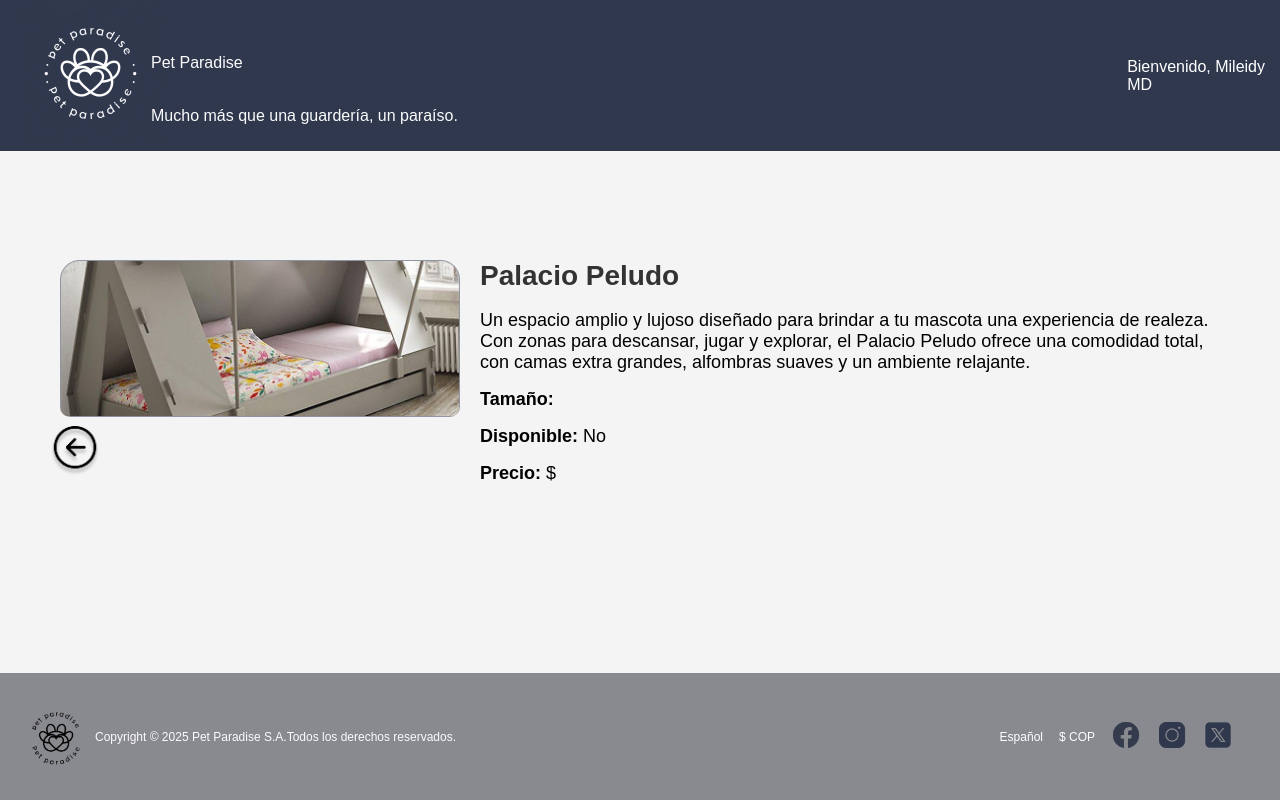
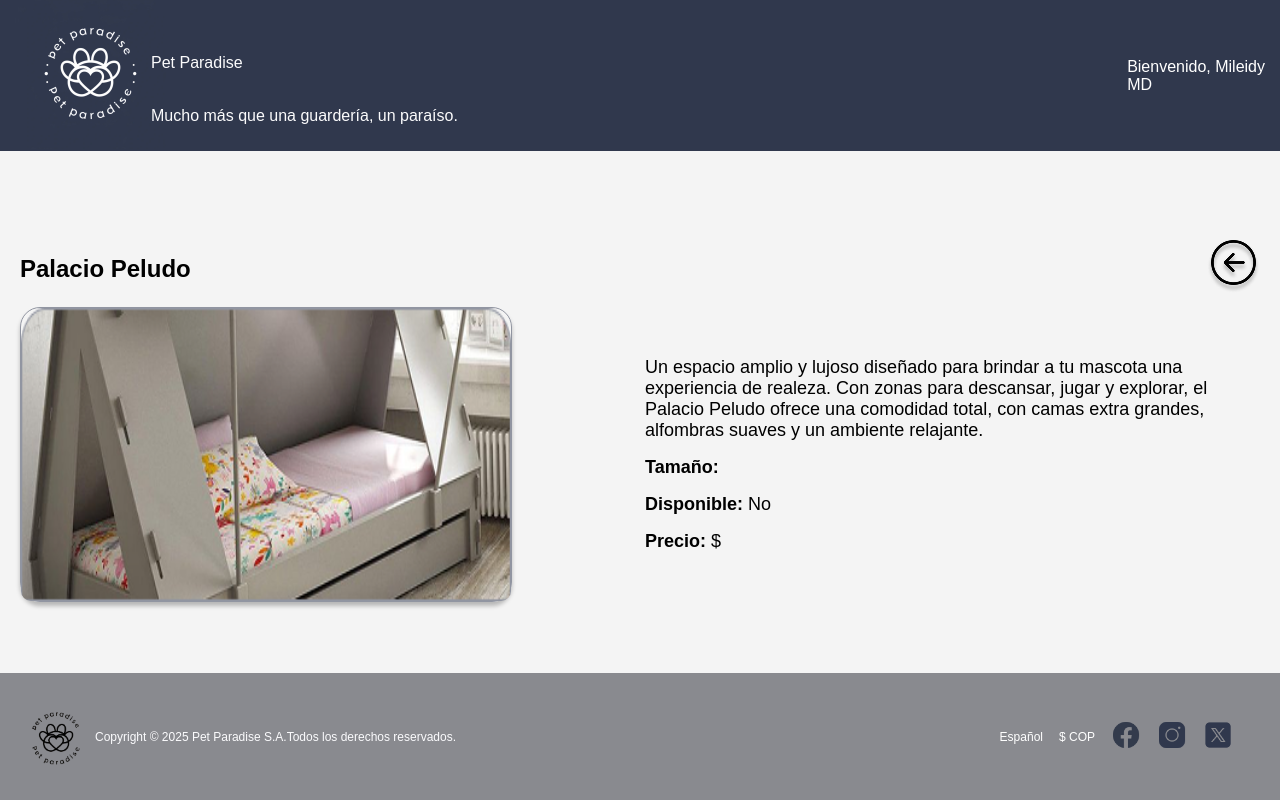
Before and after one commit to LuisDelgado-LD/integradorG5Front, a React (Vite) app: page /habitacion/1 in a window 1280 px wide. Built offline with nearby package versions, Linux system fonts and the light colour scheme.

Commit message:
Ajustes visuales boton ver mas

```diff
--- a/src/Routes/Habitaciones.jsx
+++ b/src/Routes/Habitaciones.jsx
@@ -23,21 +23,26 @@ const Habitaciones = () => {
 
   return (
     <div className="habitacion-container">
-      <div className="habitacion-img-container">
+      <div className="Auxiliares-detalle">
+        <h2>{habitacion.nombre}</h2>
         <Link to="/" className="back-home">
           <img src="/img/flecha.png" alt="Volver" />
         </Link>
+      </div>
+
+      <div className="Contenido-Container">
+        <div className="habitacion-img-container">
           <img className="habitacion-img" src={habitacion.imagen} alt={habitacion.nombre} onClick={() => navigate("/Galeria2")} />
         </div>
 
         <div className="habitacion-content">
-        <h2>{habitacion.nombre}</h2>
           <p className="habitacion-title">{habitacion.descripcion}</p>
           <p className="habitacion-tamano"><strong>Tamaño:</strong> {habitacion.tamano}</p>
           <p className="habitacion-disponible"><strong>Disponible:</strong> {habitacion.isDisponible ? "Sí" : "No"}</p>
           <p className="habitacion-precio"><strong>Precio:</strong> ${habitacion.precioUnitario}</p>
         </div>
       </div>
+    </div>
   );
 };
 
--- a/src/index.css
+++ b/src/index.css
@@ -11,6 +11,42 @@
   box-sizing: border-box;
 }
 
+.Auxiliares-detalle{
+  align-items: center;
+  display: flex;
+  justify-content: space-between;
+  box-sizing: border-box;
+}
+
+.back-home {
+  /* position: relative;
+  top: 166px;
+  right: 50px; */
+  /* position: absolute;
+  top: 166px;
+  right: 50px;
+  position: absolute;
+  top: -10px;
+  left: -10px; */
+}
+/*
+.back-home img {
+  width: 50px;
+  height: 50px;
+  cursor: pointer;
+}
+
+.back-home img {
+  width: 40px;
+  height: 40px;
+}
+
+.back-home img {
+  width: 50px;
+  height: 50px;
+  cursor: pointer;
+} */
+
 .login{
   display: flex;
   flex-direction: column;
@@ -18,6 +54,44 @@
   align-items: center;
   width: 100%;
   height: auto;
+}
+
+.habitacion-container {
+  position: relative;
+  padding: 0px 0px;
+  width: 100%;
+}
+
+.habitacion-content{
+  align-content: flex-start;
+}
+
+.Contenido-Container{
+  align-self: center;
+  display: grid;
+  grid-template-columns: 1fr 1fr;
+  gap: 10px 10px;
+  padding: 10px 0px;
+}
+
+.habitacion-img {
+  width: 100%;
+  height: 100%;
+  border-radius: 20px;
+  display: grid;
+  place-items: center;
+}
+
+.habitacion-img-container{
+  width: 80%;
+  height: auto;
+  display: block;
+  border-radius: 20px;
+  border: 1px solid #9195a1;
+  box-shadow: 0px 4px 4px 0px #00000040;
+  object-fit: cover;
+  aspect-ratio: 5/3;
+  align-items: center;
 }
 
 .galeria-container {
@@ -451,31 +525,6 @@ body {
   width: 381px;
   height: 52px;
   margin-left: -255px;
-}
-
-.habitacion-container {
-  max-width: 1200px;
-  margin: 0 auto;
-  padding: 20px;
-  display: flex;
-  align-items: flex-start;
-  gap: 20px;
-}
-
-.habitacion-img-container {
-  position: relative;
-  max-width: 400px;
-}
-
-.back-home {
-  position: absolute;
-  top: -10px;
-  left: -10px;
-}
-
-.back-home img {
-  width: 40px;
-  height: 40px;
 }
 
 .habitacion-img {
@@ -608,18 +657,6 @@ body {
 
 .palacio-services ul li {
   margin-bottom: 10px;
-}
-
-.back-home {
-  position: absolute;
-  top: 166px;
-  right: 50px;
-}
-
-.back-home img {
-  width: 50px;
-  height: 50px;
-  cursor: pointer;
 }
 
 .content {
@@ -713,18 +750,6 @@ body {
 .refugio-services ul li,
 .cueva-services ul li {
   margin-bottom: 10px;
-}
-
-.back-home {
-  position: absolute;
-  top: 166px;
-  right: 50px;
-}
-
-.back-home img {
-  width: 50px;
-  height: 50px;
-  cursor: pointer;
 }
 
 .services-title {
```
Lines whose indentation alone changed are shown as unchanged.
